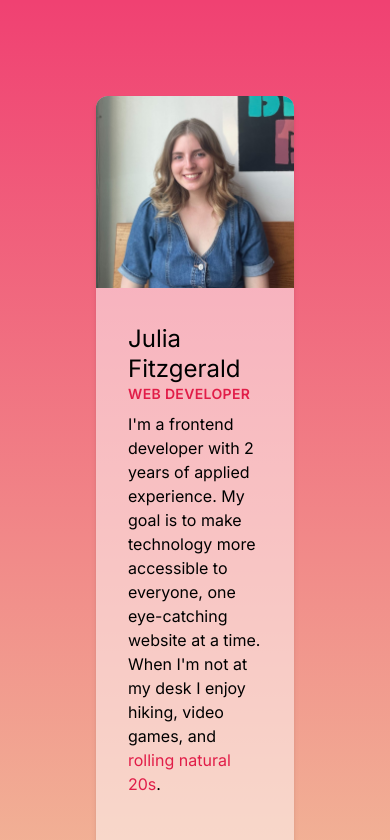
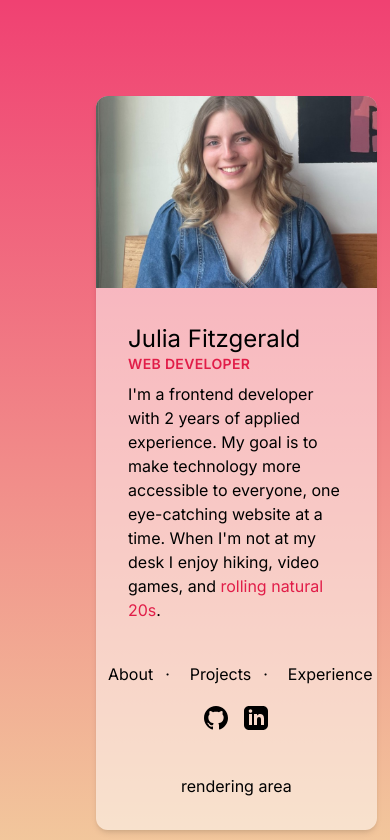
Before and after one commit to jgfitzgerald/dev-website, a Next.js app: page / in a window 390 px wide. Shown: the top 840 px of the page. Built offline with nearby package versions, Linux system fonts and the light colour scheme.

Commit message:
responsive nav

```diff
--- a/src/app/page.tsx
+++ b/src/app/page.tsx
@@ -13,13 +13,13 @@ export default function Home() {
     </div>
   </div>
   {/*  Navbar */}
-  <div className="md:shrink-0">
-      <div className="flex flex-col items-center justify-center h-48 w-full content-center object-cover md:h-full md:w-48">
-      <nav className="flex flex-col md:flex-row p-1 md:p-4 lg:p-6 xl:8" aria-label="In-page jump links">
-      <ul className="md:flex-wrap">
-        <li className="md:flex items-center py-1 md:w-1/3"><img className="object-scale-down h-5 md:block lg:block sm:hidden xs: hidden" src="/images/sakura_icon.png"/><span className="ml-2 hover:text-rose-600 cursor-pointer transition duration-300 ease-in-out">About</span></li>
-        <li className="md:flex items-center py-1 md:w-1/3"><img className="object-scale-down h-5" src="/images/sakura_icon.png"/><span className="ml-2 hover:text-rose-600 cursor-pointer transition duration-300 ease-in-out">Projects</span></li>
-        <li className="md:flex items-center py-1 md:w-1/3"><img className="object-scale-down h-5" src="/images/sakura_icon.png"/><span className="ml-2 hover:text-rose-600 cursor-pointer transition duration-300 ease-in-out">Experience</span></li>
+  <div className="md:shrink-0 flex flex-wrap">
+      <div className="flex flex-col items-center justify-center h-full w-full content-center object-cover md:h-full md:w-48">
+      <nav className="flex flex-col sm:flex-row p-1 md:p-4 lg:p-6 xl:8" aria-label="In-page jump links">
+      <ul className="flex md:flex-col md:flex-wrap">
+        <li className="md:flex items-center py-1 lg:px-4"><img className="mr-2 object-scale-down h-5 md:block lg:block sm:hidden xs: hidden" src="/images/sakura_icon.png"/><span className="ml-2 hover:text-rose-600 cursor-pointer transition duration-300 ease-in-out">About</span><span className="lg:hidden md:hidden xl:hidden px-3">·</span></li>
+        <li className="md:flex items-center py-1 lg:px-4"><img className="mr-2 object-scale-down h-5 md:block lg:block sm:hidden xs: hidden" src="/images/sakura_icon.png"/><span className="ml-2 hover:text-rose-600 cursor-pointer transition duration-300 ease-in-out">Projects</span><span className="lg:hidden md:hidden xl:hidden px-3">·</span></li>
+        <li className="md:flex items-center py-1 lg:px-4"><img className="mr-2 object-scale-down h-5 md:block lg:block sm:hidden xs: hidden" src="/images/sakura_icon.png"/><span className="ml-2 hover:text-rose-600 cursor-pointer transition duration-300 ease-in-out">Experience</span></li>
   </ul>
       </nav>
       <div className="flex space-x-4 py-3">
@@ -32,8 +32,8 @@ export default function Home() {
   </a>
       </div>
       </div>
+      <div className="p-8 flex flex-col items-center justify-center h-full w-full content-center object-cover md:h-full md:w-48">rendering area</div>
       </div>
-
     </div>
 
     </main>
```
